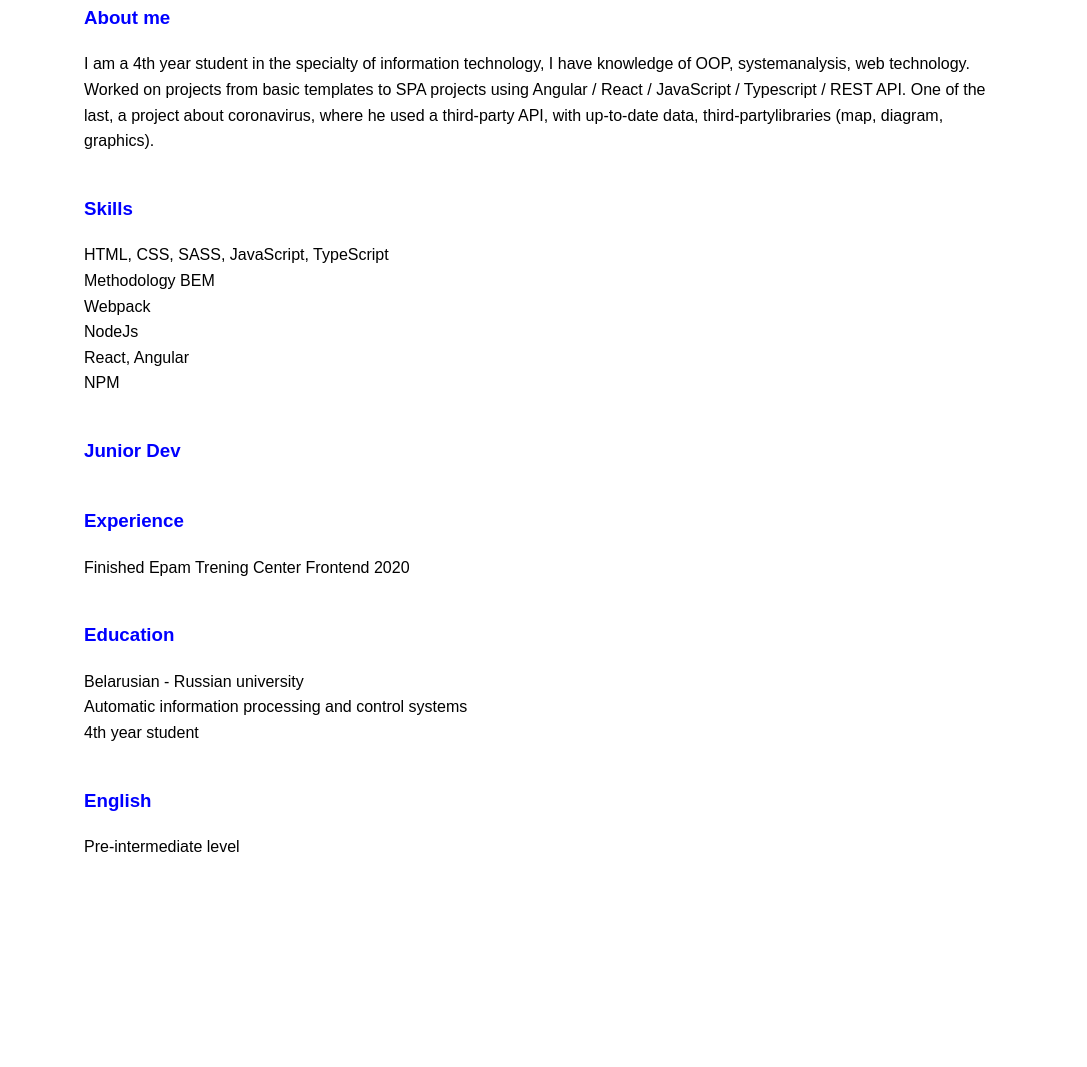
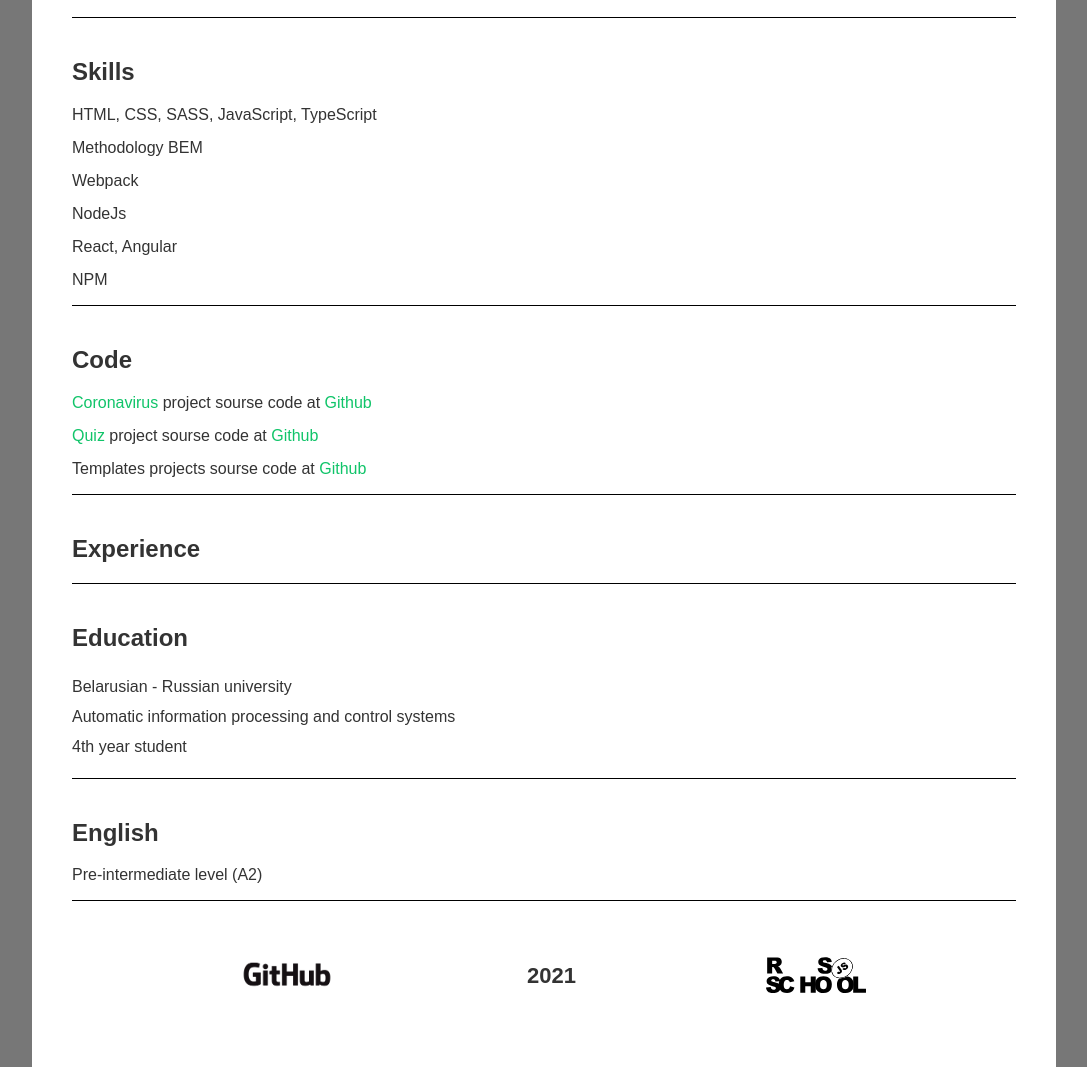
Before and after one commit to vladimirkozak/rsschool-cv, a plain HTML site: page index.html in a window 1280 px wide. Shown: the part 461-1528 px from the top of the page, without its empty margins (96-1183 px from the left). Before the commit the page ends 1337 px from the top, so only its background shows below. Drawn offline with Linux system fonts and the light colour scheme.

Commit message:
feat: add footer and refactor

```diff
--- a/index.html
+++ b/index.html
@@ -9,31 +9,33 @@
   <link rel="stylesheet" href="./styles.css">
 </head>
 
-<body>
+<body class="page">
   <div class="container">
-    <header>
-      <img class="avatar" src="./IMG.jpg" alt="avatar">
-      <h1>Vladimir Kozak</h1>
-    </header>
-    <section>
-      <h3>Contacts</h3>
-      <ul class="contacts-list">
+    <header class="header">
+      <figure class="fugure">
+        <img class="avatar" src="./img/IMG.jpg" alt="avatar">
+      </figure>
+      <h1 class="header__title">Vladimir Kozak</h1>
+      <ul class="header__contacts">
         <li>email: uladzimirkozak@gmail.com</li>
         <li>skype: live:vladi2909</li>
         <li>vk: https://vk.com/id151398178</li>
         <li>Belarus, Mogilev</li>
       </ul>
-    </section>
-    <section>
-      <h3>About me</h3>
-      <p>I am a 4th year student in the specialty of information technology, I have knowledge of OOP, systemanalysis,
+    </header>
+    <main>
+      <section class="about">
+        <h2>About me</h2>
+        <p class="about__text">I am a 4th year student in the specialty of information technology, I have knowledge of
+          OOP,
+          systemanalysis,
           web technology. Worked on projects from basic templates to SPA projects using Angular / React / JavaScript /
           Typescript / REST API. One of the last, a project about coronavirus, where he used a third-party API, with
           up-to-date data, third-partylibraries (map, diagram, graphics).
         </p>
       </section>
-    <section>
-      <h3>Skills</h3>
+      <section class="skills">
+        <h2>Skills</h2>
         <ul class="skills-list">
           <li>HTML, CSS, SASS, JavaScript, TypeScript</li>
           <li>Methodology BEM</li>
@@ -43,25 +45,56 @@
           <li>NPM</li>
         </ul>
       </section>
-    <section>
-      <h3>Junior Dev</h3>
+      <section class="code">
+        <h2>Code</h2>
+        <ul class="code__list">
+          <li>
+            <a href="http://vladi2909.github.io/corona/" target="_blank">Coronavirus</a>
+            project sourse code at <a href="https://github.com/vladi2909/corona" target="_blank">Github</a>
+          </li>
+          <li>
+            <a href="https://react-quiz-37c4f.web.app/" target="_blank">Quiz</a>
+            project sourse code at <a href="https://github.com/vladi2909/react-quiz" target="_blank">Github</a>
+          </li>
+          <li>Templates projects sourse code at <a href="https://github.com/vladi2909/templates"
+              target="_blank">Github</a></li>
+        </ul>
       </section>
-    <section>
-      <h3>Experience</h3>
-      <p>Finished Epam Trening Center Frontend 2020</p>
+      <section class="experience">
+        <h2>Experience</h2>
+        <p></p>
       </section>
-    <section>
-      <h3>Education</h3>
-      <ul class="education-list">
+      <section class="education">
+        <h2>Education</h2>
+        <ul class="education__list">
           <li>Belarusian - Russian university</li>
           <li>Automatic information processing and control systems</li>
           <li>4th year student</li>
         </ul>
       </section>
-    <section>
-      <h3>English</h3>
-      <p>Pre-intermediate level</p>
+      <section class="language">
+        <h2>English</h2>
+        <p>Pre-intermediate level (A2)</p>
       </section>
+    </main>
+    <footer class="footer">
+      <ul class="footer__list">
+        <li>
+          <a href="https://github.com/vladi2909" target="_blank">
+            <img class="github__img" src="./img/GitHub_Logo.png" alt="Github">
+          </a>
+        </li>
+        <li>
+          <p class="footer__year">2021</p>
+        </li>
+        <li>
+          <a href="https://rs.school/js/" target="_blank">
+            <img class="rs-school__logo" src="./img/rs_school_js.svg" alt="rs_school_js">
+          </a>
+        </li>
+      </ul>
+    </footer>
   </div>
 </body>
+
 </html>
--- a/styles.css
+++ b/styles.css
@@ -1,32 +1,100 @@
-.container {
-    max-width: 920px;
-    margin: 0 auto;
+.page {
+    margin: 0;
     font-family: sans-serif;
-    line-height: 1.6;
+    background-color: #777;
+    color: #333;
 }
 
-section {
-    margin-top: 40px;
+a {
+    text-decoration: none;
+    color: #10c469;
+}
+
+.container {
+    margin: 0 auto;
+    width: 1024px;
+    background-color: #fff;
+}
+
+.header {
+    display: flex;
+    align-items: center;
+    background-color: #D8D8D8;
+}
+
+.header__title {
+    margin: 40px;
+}
+
+.header__contacts {
+    margin: 40px;
+    padding: 0;
+    list-style-type: none;
+}
+
+.header__contacts li {
+    margin-top: 15px;
+    margin-bottom: 15px;
+}
+
+.fugure {
+    margin: 0;
+    padding: 0;
 }
 
 .avatar {
     width: 200px;
-    height: 200px;
-    float: left;
+    margin: 40px;
 }
 
-h1 {
-    padding-top: 80px;
-    padding-bottom: 80px;
-    text-indent: 30px;
+section {
+    margin: 40px;
+    border-bottom: 1px solid #000;
 }
 
-h3 { color: blue; }
+.about__text,
+.education__list {
+    line-height: 30px;
+}
 
-.contacts-list,
 .skills-list,
-.education-list {
+.code__list,
+.education__list,
+.footer__list {
+    padding: 0;
     list-style-type: none;
-    margin: 0;
-    padding: 0;
 }
+
+.skills-list li,
+.code__list li {
+    margin-top: 15px;
+    margin-bottom: 15px;
+}
+
+.footer {
+    padding-left: 40px;
+    padding-bottom: 40px;
+}
+
+.footer__list {
+    display: flex;
+    align-items: center;
+    justify-content: space-evenly;
+}
+
+.footer__list li {
+    margin-right: 25px;
+}
+
+.github__img {
+    width: 100px;
+}
+
+.footer__year {
+    font-size: 22px;
+    font-weight: 900;
+}
+
+.rs-school__logo {
+    width: 100px;
+}
```
Also changed, not shown: img/GitHub_Logo.png (added), img/IMG.jpg (renamed from IMG.jpg), img/rs_school_js.svg (added). Lines whose indentation alone changed are shown as unchanged.
